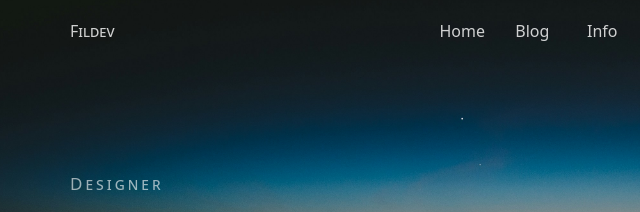
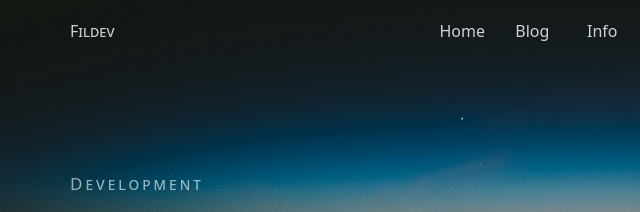
Before and after one commit to FilipeMartins-dev/slider-img, a plain HTML site: page index.html in a window 1280 px wide. Shown: the top 212 px of the page, 120-760 px from the left. Drawn offline with nearby package versions, Linux system fonts and the light colour scheme.

Commit message:
mudando subtítulo do slider

```diff
--- a/index.html
+++ b/index.html
@@ -33,7 +33,7 @@
             </nav>
             <div class="top-main-content">
                 <div class="slider-text slider-text1 slider-active">
-                    <p>designer</p>
+                    <p>development</p>
                     <h1>Slider 01.</h1>
                     <p>Lorem ipsum dolor sit amet consectetur adipisicing elit. Sapiente corporis modi repudiandae consequatur beatae omnis debitis, dicta repellendus consequuntur.</p>
                 </div>
```
